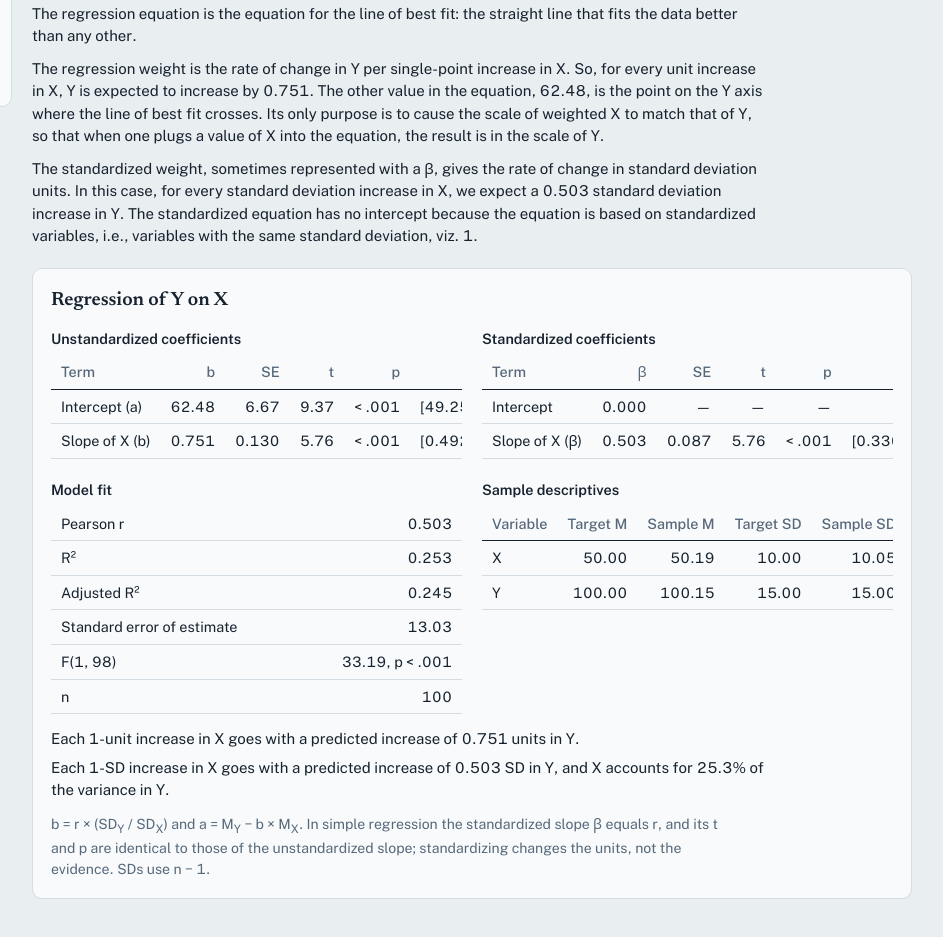
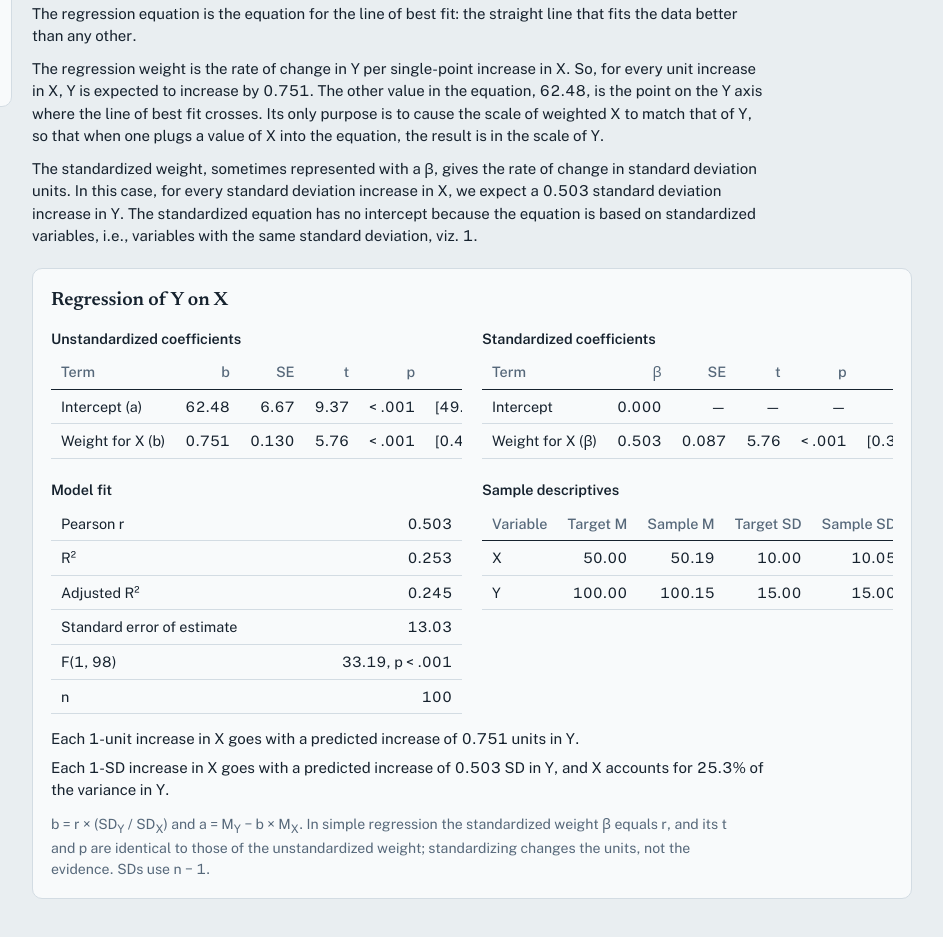
Before and after one commit to cortina16-oss/association-explorer, a plain HTML site: page index.html in a window 1280 px wide. Shown: the part 1005-1942 px from the top of the page, without its empty margins (328-1271 px from the left). Drawn offline with nearby package versions, Linux system fonts and the light colour scheme.

Commit message:
Label coefficients as weights for X rather than slopes of X
Co-Authored-By: Claude Opus 5.5 <noreply@anthropic.com>
Claude-Session: https://claude.ai/code/session_0193TSMqV9bQ5X1a5vBnruwh

```diff
--- a/index.html
+++ b/index.html
@@ -223,7 +223,7 @@ thead th{color:var(--muted);font-weight:500;border-bottom:1.5px solid var(--ink)
           </div>
         </div>
         <div class="interp" id="interp"></div>
-        <p class="note">b = r × (SD<sub>Y</sub> / SD<sub>X</sub>) and a = M<sub>Y</sub> − b × M<sub>X</sub>. In simple regression the standardized slope β equals r, and its t and p are identical to those of the unstandardized slope; standardizing changes the units, not the evidence. SDs use n − 1.</p>
+        <p class="note">b = r × (SD<sub>Y</sub> / SD<sub>X</sub>) and a = M<sub>Y</sub> − b × M<sub>X</sub>. In simple regression the standardized weight β equals r, and its t and p are identical to those of the unstandardized weight; standardizing changes the units, not the evidence. SDs use n − 1.</p>
       </section>
     </main>
   </div>
@@ -352,7 +352,7 @@ thead th{color:var(--muted);font-weight:500;border-bottom:1.5px solid var(--ink)
           <div class="tbl-wrap"><table><thead><tr><th></th><th>${XN}</th><th>${YN}</th><th>Ŷ</th><th>e</th><th>e²</th></tr></thead><tbody>${rows}</tbody></table></div>
           The errors sum to ${f(Math.abs(sumE)<1e-9?0:sumE,2)}, since positive and negative errors always cancel around a least-squares line. That's why they are squared before being combined.</li>
         <li><strong>Square and add them.</strong> <span class="math">SS<sub>error</sub> = Σe² = ${f(SSE,d(SSE))}</span> across all ${R.n} cases.</li>
-        <li><strong>Divide by the degrees of freedom.</strong> <span class="math">SS<sub>error</sub> / (n − 2) = ${f(SSE,d(SSE))} / ${R.df} = ${f(MSE,d(MSE))}</span>. It's n − 2 rather than n because two quantities, the intercept and slope, were estimated from the same data used to compute the errors.</li>
+        <li><strong>Divide by the degrees of freedom.</strong> <span class="math">SS<sub>error</sub> / (n − 2) = ${f(SSE,d(SSE))} / ${R.df} = ${f(MSE,d(MSE))}</span>. It's n − 2 rather than n because two quantities, the intercept and regression weight, were estimated from the same data used to compute the errors.</li>
         <li><strong>Take the square root.</strong> <span class="math">s<sub>est</sub> = √${f(MSE,d(MSE))} = ${f(R.s,d(R.s))}</span>, back in the units of ${YN}. It's roughly the typical size of an error, the typical distance of a point from the line.</li>
       </ol>
       <p class="note">The shaded band spans Ŷ ± ${f(R.s,d(R.s))}. Here ${inside} of ${R.n} points (${(100*inside/R.n).toFixed(0)}%) fall inside it; with roughly normal errors, about 68% would be expected. The same quantity also equals SD<sub>${YN}</sub> × √(1 − r²) × √((n − 1)/(n − 2)) = ${f(R.Sy*Math.sqrt(1-R.r*R.r)*Math.sqrt((R.n-1)/R.df),d(R.s))}, so a stronger association or a smaller SD of ${YN} shrinks it.</p>`;
@@ -381,10 +381,10 @@ thead th{color:var(--muted);font-weight:500;border-bottom:1.5px solid var(--ink)
 
     $("unstd").innerHTML=
       `<tr><td>Intercept (a)</td><td>${f(R.a,da)}</td><td>${f(R.seA,da)}</td><td>${f(R.tA,2)}</td><td>${fp(R.pA)}</td><td>${ci(R.a,R.seA,R.tc,da)}</td></tr>`+
-      `<tr><td>Slope of ${XN} (b)</td><td>${f(R.b,db)}</td><td>${f(R.seB,db)}</td><td>${f(R.tB,2)}</td><td>${fp(R.pB)}</td><td>${ci(R.b,R.seB,R.tc,db)}</td></tr>`;
+      `<tr><td>Weight for ${XN} (b)</td><td>${f(R.b,db)}</td><td>${f(R.seB,db)}</td><td>${f(R.tB,2)}</td><td>${fp(R.pB)}</td><td>${ci(R.b,R.seB,R.tc,db)}</td></tr>`;
     $("std-t").innerHTML=
       `<tr><td>Intercept</td><td>${f(0,3)}</td><td>—</td><td>—</td><td>—</td><td>—</td></tr>`+
-      `<tr><td>Slope of ${XN} (β)</td><td>${f(R.beta,3)}</td><td>${f(R.seBeta,3)}</td><td>${f(R.tB,2)}</td><td>${fp(R.pB)}</td><td>${ci(R.beta,R.seBeta,R.tc,3)}</td></tr>`;
+      `<tr><td>Weight for ${XN} (β)</td><td>${f(R.beta,3)}</td><td>${f(R.seBeta,3)}</td><td>${f(R.tB,2)}</td><td>${fp(R.pB)}</td><td>${ci(R.beta,R.seBeta,R.tc,3)}</td></tr>`;
     $("fit").innerHTML=
       `<tr><td>Pearson r</td><td>${f(R.r,3)}</td></tr>`+
       `<tr><td>R²</td><td>${f(R.R2,3)}</td></tr>`+
```
